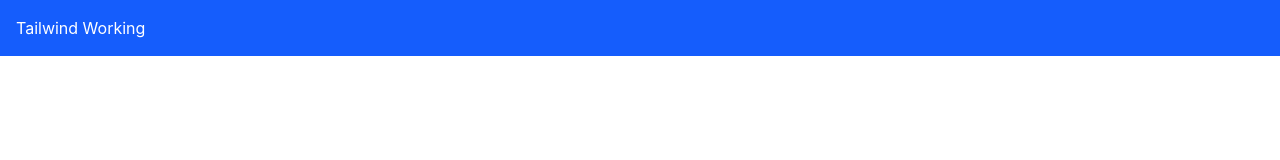
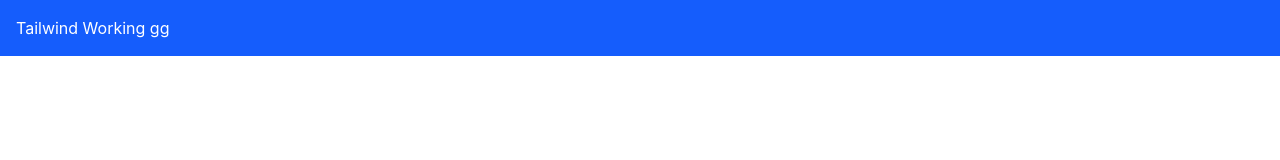
Before and after one commit to samnangyet82-rgb/Restaurant_website, a React (Vite) app: page / in a window 1280 px wide. Shown: the top 160 px of the page. Built offline with nearby package versions, Linux system fonts and the light colour scheme.

Commit message:
first commit

```diff
--- a/src/Components/Home/Hero.tsx
+++ b/src/Components/Home/Hero.tsx
@@ -3,7 +3,7 @@
 export default function Hero() {
   return (
     <div>
-      <h1 className="bg-blue-600 text-white p-4">Tailwind Working</h1>
+      <h1 className="bg-blue-600 text-white p-4">Tailwind Working gg</h1>
     </div>
   );
 }
--- a/vite.config.ts
+++ b/vite.config.ts
@@ -1,11 +1,15 @@
-import { defineConfig } from 'vite'
-import react, { reactCompilerPreset } from '@vitejs/plugin-react'
-import babel from '@rolldown/plugin-babel'
+import { defineConfig } from "vite";
+import react, { reactCompilerPreset } from "@vitejs/plugin-react";
+import tailwindcss from "@tailwindcss/vite";
+import babel from "@rolldown/plugin-babel";
 
 // https://vite.dev/config/
 export default defineConfig({
   plugins: [
     react(),
-    babel({ presets: [reactCompilerPreset()] })
+    tailwindcss(),
+    babel({
+      presets: [reactCompilerPreset()],
+    }),
   ],
-})
+});
```
